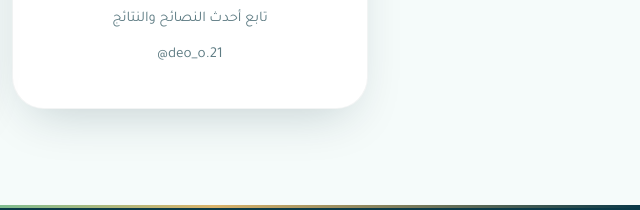
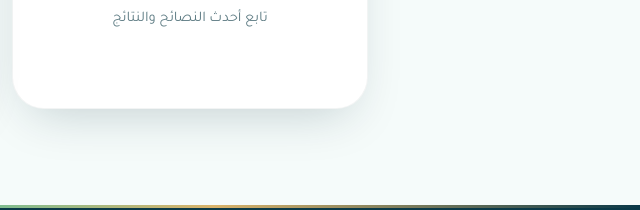
Before and after one commit to hello11hi/dena, a plain HTML site: page index.html in a window 1280 px wide. Shown: the part 6181-6391 px from the top of the page, 640-1280 px from the left. Drawn offline with nearby package versions, Linux system fonts and the light colour scheme; some packages are replaced by stand-ins of ours; animation ran at ten frames a second; a script that the page names is missing.

Commit message:
Update index.html

```diff
--- a/index.html
+++ b/index.html
@@ -1077,7 +1077,7 @@
             <div class="contact-icon ig"><i class="fa-brands fa-instagram"></i></div>
             <h4 class="fw-bold">إنستغرام</h4>
             <p style="color:var(--muted); font-size:.92rem; margin-bottom:6px;">تابع أحدث النصائح والنتائج</p>
-            <span class="handle">@deo_o.21</span>
+            <span class="handle"></span>
           </a>
         </div>
         <div class="col-md-4 col-sm-6" data-aos="zoom-in" data-aos-delay="200">
```
